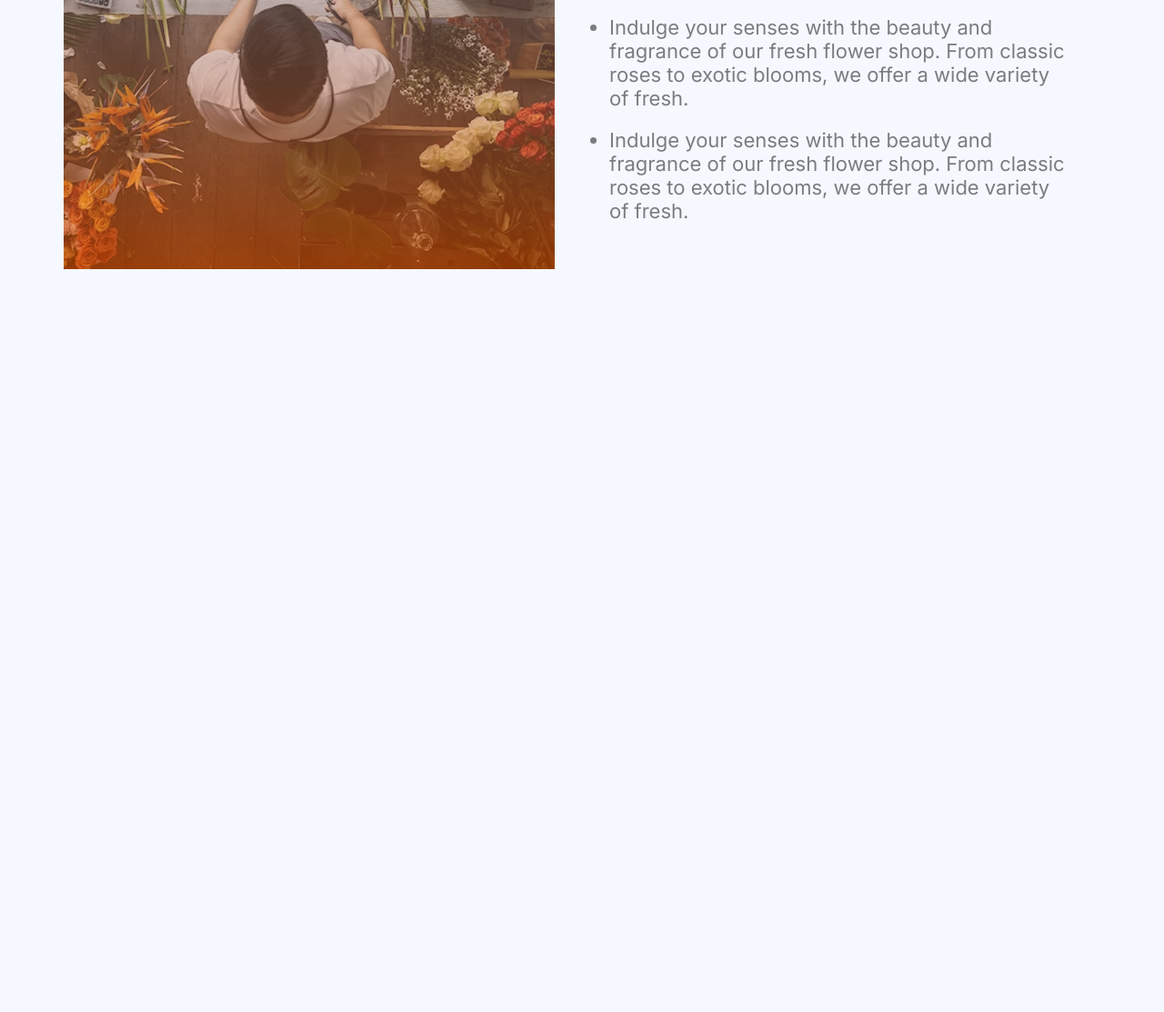
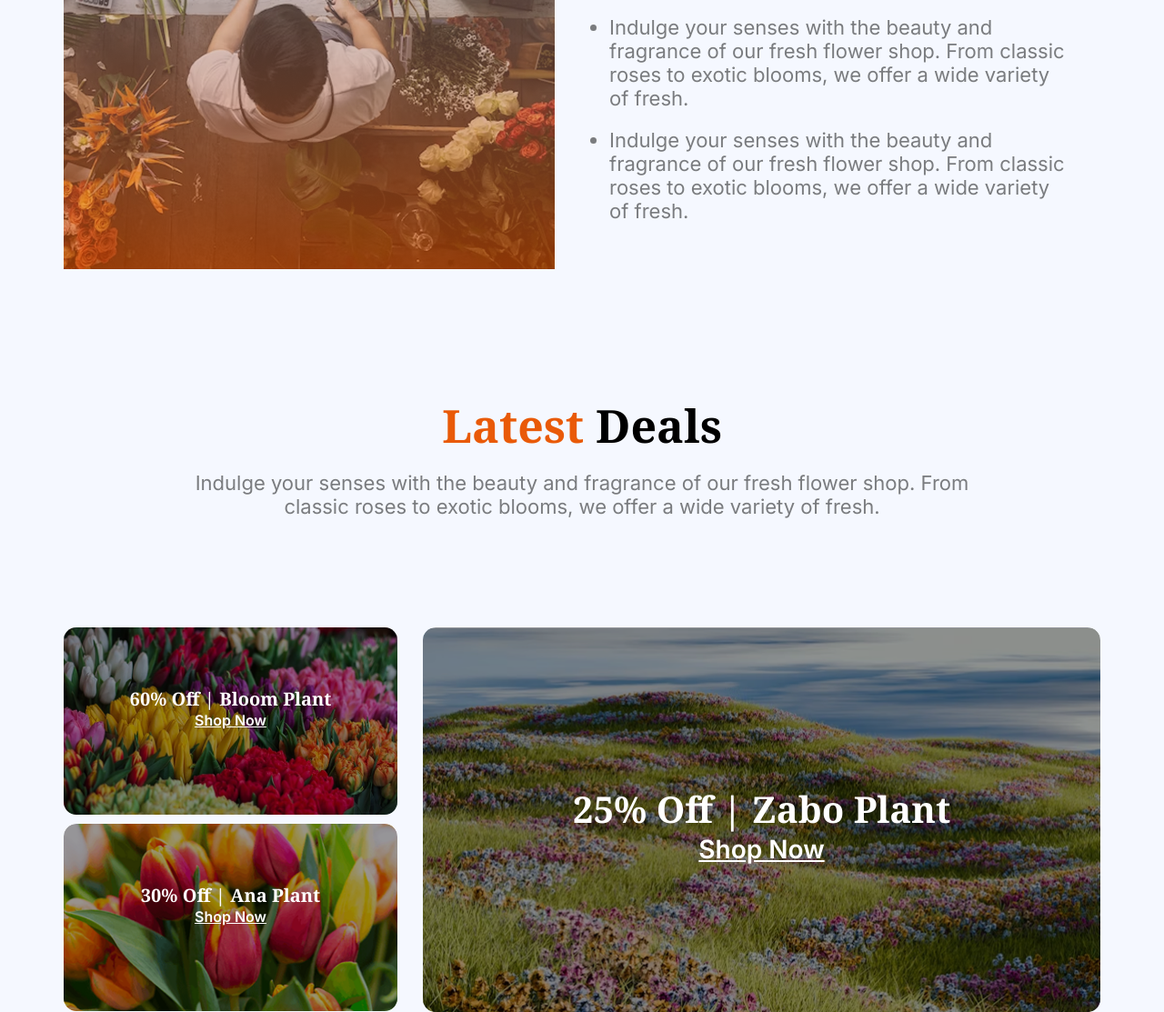
Before and after one commit to Smswad/Programming-Hero-A2, a plain HTML site: page index.html in a window 1280 px wide. Shown: the part 2475-3588 px from the top of the page at 91% size. Before the commit the page ends 2775 px from the top, so only its background shows below. Drawn offline with Linux system fonts and the light colour scheme.

Commit message:
Latest Deals Section has been added

```diff
--- a/index.html
+++ b/index.html
@@ -143,19 +143,22 @@
                 <ul style="list-style-type:disc;">
 
                     <li class="lovers-description font-color-Steel-Gray font-Normal inter-normal">
-                        <p>Indulge your senses with the beauty and <br> fragrance of our fresh flower shop. From classic <br>
+                        <p>Indulge your senses with the beauty and <br> fragrance of our fresh flower shop. From classic
+                            <br>
                             roses to exotic blooms, we offer a wide variety <br> of fresh.
                         </p>
                     </li>
 
                     <li class="lovers-description font-color-Steel-Gray font-Normal inter-normal">
-                        <p>Indulge your senses with the beauty and <br> fragrance of our fresh flower shop. From classic <br>
+                        <p>Indulge your senses with the beauty and <br> fragrance of our fresh flower shop. From classic
+                            <br>
                             roses to exotic blooms, we offer a wide variety <br> of fresh.
                         </p>
                     </li>
 
                     <li class="lovers-description font-color-Steel-Gray font-Normal inter-normal">
-                        <p>Indulge your senses with the beauty and <br> fragrance of our fresh flower shop. From classic <br>
+                        <p>Indulge your senses with the beauty and <br> fragrance of our fresh flower shop. From classic
+                            <br>
                             roses to exotic blooms, we offer a wide variety <br> of fresh.
                         </p>
                     </li>
@@ -165,6 +168,55 @@
 
 
                 </ul>
+
+            </section>
+        </div>
+
+        <!-- Latest Deals Section -->
+
+        <div class="latest-deals">
+            <section class="deal-writtings">
+
+                <h2 class="deal-head font-Bold noto-serif-normal"><span class="font-Dark-orange">Latest</span> Deals</h2>
+                <p class="deal-description font-Normal font-color-Steel-Gray inter-normal">Indulge your senses with the beauty and fragrance of our fresh flower shop. From <br> classic roses to
+                    exotic blooms, we offer a wide variety of fresh.
+                </p>
+
+            </section>
+            <section class="deal-pictures">
+                <section class="bloom-ana">
+                    <div class="bloom">
+                        <div class="overlay"></div>
+
+                        <div class="content ">
+                            <h4 class="content-head font-Bold noto-serif-normal">60% Off | Bloom Plant</h4>
+                            <a class="content-button font-Semi-Bold inter-normal" href="">Shop Now</a>
+
+                        </div>
+                    </div>
+
+                    <div class="ana">
+                        <div class="overlay"></div>
+
+                        <div class="content">
+
+                            <h4 class="content-head font-Bold noto-serif-normal">30% Off | Ana  Plant</h4>
+                            <a class="content-button font-Semi-Bold inter-normal" href="">Shop Now</a>
+
+                        </div>
+                    </div>
+                </section>
+
+                <section class="zabo">
+                        <div class="overlay"></div>
+
+                        <div class="content big-content">
+
+                            <h1 class="big-content-head font-Bold noto-serif-normal">25% Off | Zabo Plant</h1>
+                            <a class="big-content-button font-Semi-Bold inter-normal" href="">Shop Now</a>
+
+                        </div>
+                </section>
 
             </section>
         </div>
--- a/style.css
+++ b/style.css
@@ -227,21 +227,6 @@ body{
 
 }
 
-/* .trusted-seller::after{
-    content: '';
-    position: absolute;
-    bottom: 0;
-    left: 50%;
-    transform: translateX(-50%);
-    width: 60%;
-    height: 15px;
-    background: rgba(0, 0, 0, 0.25);
-    border-radius: 50%;
-    filter: blur(4px);
-    z-index: -1;
-
-} */
-
 .lovers-writtings{
     margin-left: 60px;
     margin-top: 38px;
@@ -259,6 +244,154 @@ body{
 .lovers-description{
     font-size: 1.375rem;
 }
+
+/* Latest Deals */
+
+.deal-writtings{
+    margin: 0 auto;
+    margin-top: 133.8px;
+    justify-content: center;
+    text-align: center;
+}
+.deal-head{
+    font-size: 3.125rem;
+
+}
+
+.deal-description{
+    margin-top: 16px;
+    font-size: 1.375rem;
+}
+
+.deal-pictures{
+    display: flex;
+    max-width: 1140px;
+    justify-content: center;
+    margin: 0 auto;
+    margin-top: 120px;
+}
+.bloom-ana{
+    margin: 0 auto;
+}
+.bloom{
+    width: 367px;
+    height: 206px;
+    border-radius: 14px;
+    position: relative;
+    background-image: url('assets/deal-bloom.png');
+    background-repeat: no-repeat;
+    overflow: hidden;
+    background-position: center;
+    background-size: cover;
+
+}
+
+.bloom .overlay{
+    position: absolute;
+    inset: 0;
+    background-color: rgba(0, 0, 0, 0.4);
+    z-index: 1;
+}
+
+.bloom .content{
+    position: relative;
+    z-index: 2;
+    text-align: center;
+}
+.ana{
+    width: 367px;
+    height: 206px;
+    border-radius: 14px;
+    position: relative;
+    margin-top: 10px;
+    background-image: url('assets/deal-ana.png');
+    background-repeat: no-repeat;
+    overflow: hidden;
+    background-position: center;
+    background-size: cover;
+
+}
+
+.ana .overlay{
+    position: absolute;
+    inset: 0;
+    background-color: rgba(0, 0, 0, 0.4);
+    z-index: 1;
+    overflow: hidden;
+}
+.overlay{
+    border-radius: 14px;
+
+}
+
+.ana .content{
+    position: relative;
+    z-index: 2;
+    text-align: center;
+}
+
+
+
+.zabo{
+    width: 753px;
+    height: 423.12px;
+    border-radius: 14px;
+    margin-left: 28px;
+    position: relative;
+    background-image: url('assets/deal-zabo.png');
+    background-repeat: no-repeat;
+    overflow: hidden;
+    background-position: center;
+    background-size: cover;
+
+}
+.zabo .overlay{
+    position: absolute;
+    inset: 0;
+    background-color: rgba(0, 0, 0, 0.4);
+    z-index: 1;
+}
+
+.zabo .content{
+    position: relative;
+    z-index: 2;
+    text-align: center;
+}
+
+.content{
+    margin-top: 65px;
+}
+.big-content{
+    margin-top: 172.12px;
+
+}
+
+.content-head{
+    font-size: 1.25rem;
+    color: rgba(255, 255, 255, 1);
+
+}
+
+.content-button{
+    font-size: 1rem;
+    color: rgba(255, 255, 255, 1);
+
+}
+
+.big-content-head{
+    font-size: 2.5rem;
+    color: rgba(255, 255, 255, 1);
+
+}
+
+.big-content-button{
+    font-size: 1.75rem;
+    color: rgba(255, 255, 255, 1);
+
+}
+
+
+
 
 
 
```
